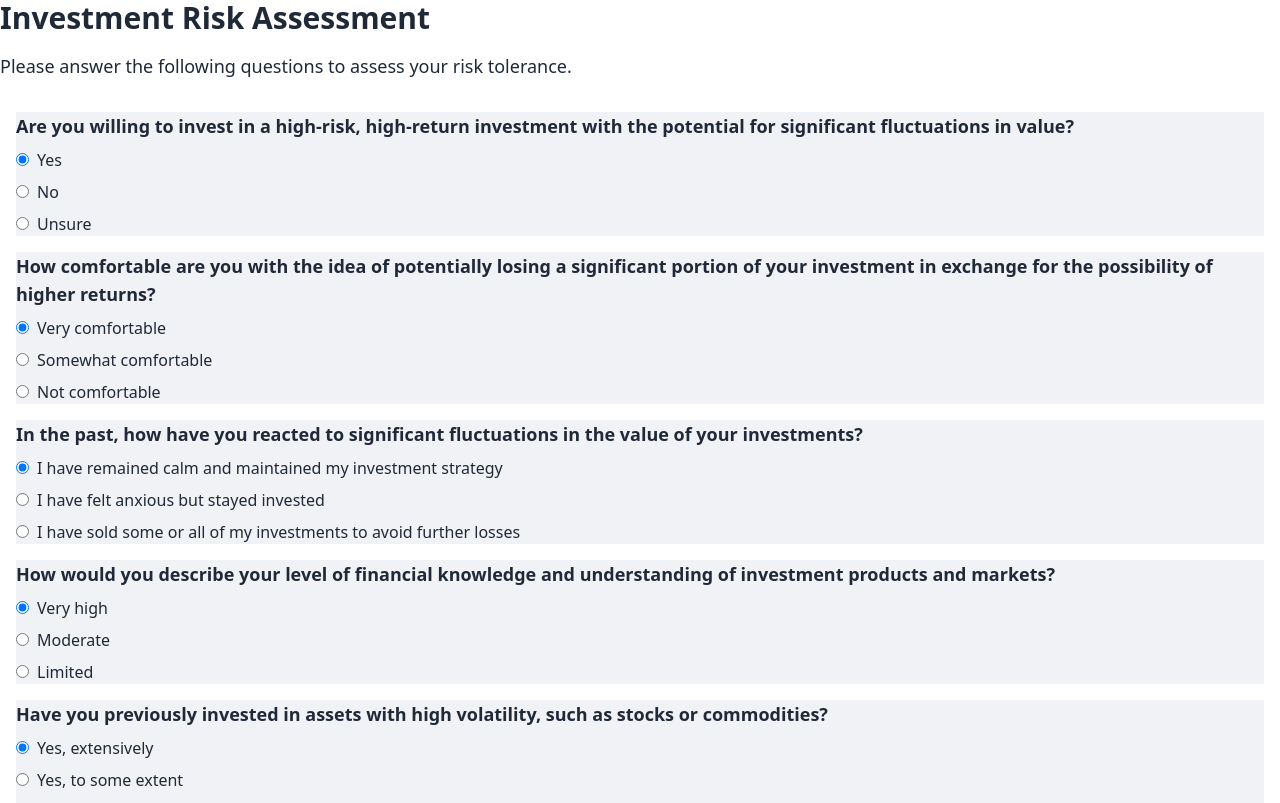
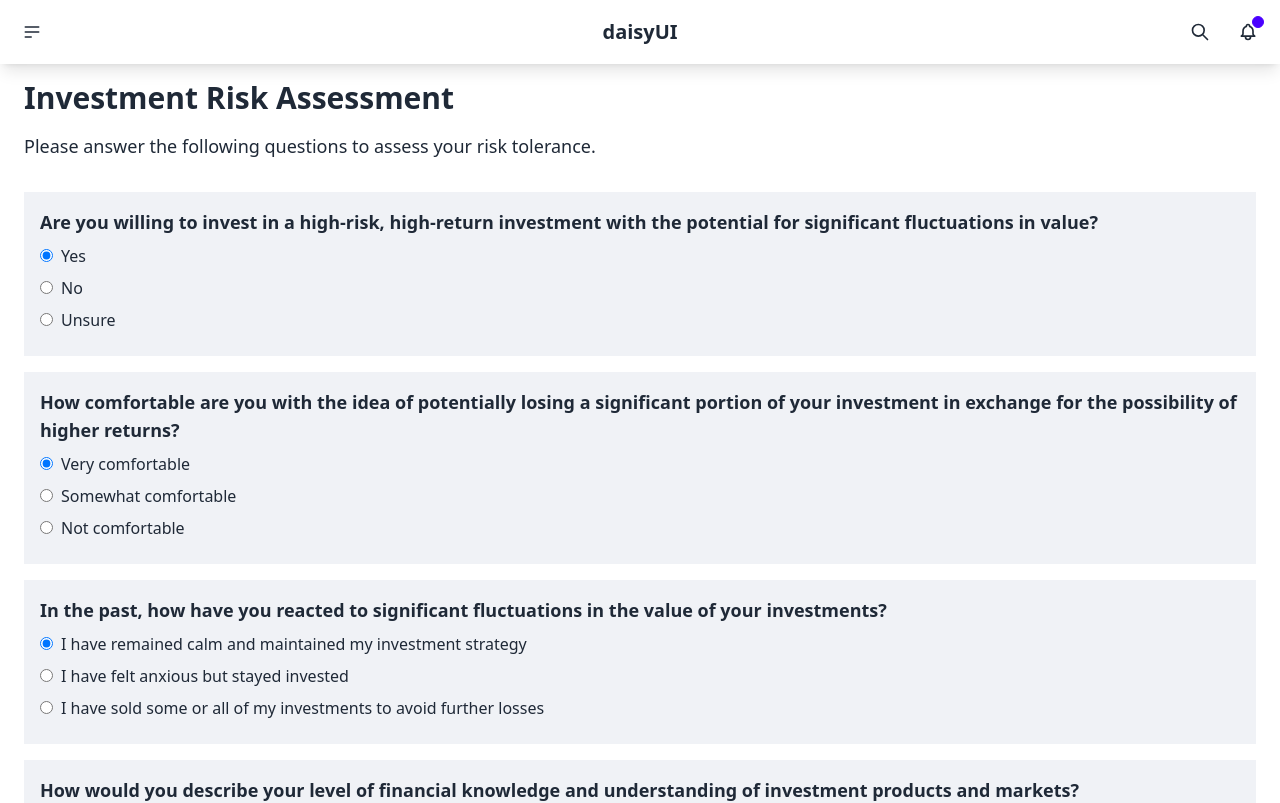
Before and after one commit to sammy429b/GOSMP-UI, a React (Vite) app: page / in a window 1280 px wide. Shown: the top 803 px of the page. Built offline with nearby package versions, Linux system fonts and the light colour scheme.

Commit message:
Navbar added

```diff
--- a/index.html
+++ b/index.html
@@ -3,7 +3,8 @@
   <head>
     <meta charset="UTF-8" />
     <meta name="viewport" content="width=device-width, initial-scale=1.0" />
-    <title>Vite + React</title>
+    <link rel="shortcut icon" href="public/logo.svg" type="image/x-icon">
+    <title>GOSMP</title>
   </head>
   <body>
     <div id="root"></div>
--- /dev/null
+++ b/src/components/Navbar.jsx
@@ -0,0 +1,38 @@
+import React from 'react'
+
+function Navbar() {
+    return (
+        <>
+            <div className="navbar bg-base-100 shadow-lg">
+                <div className="navbar-start">
+                    <div className="dropdown">
+                        <div tabIndex={0} role="button" className="btn btn-ghost btn-circle">
+                            <svg xmlns="http://www.w3.org/2000/svg" className="h-5 w-5" fill="none" viewBox="0 0 24 24" stroke="currentColor"><path strokeLinecap="round" strokeLinejoin="round" strokeWidth="2" d="M4 6h16M4 12h16M4 18h7" /></svg>
+                        </div>
+                        <ul tabIndex={0} className="menu menu-sm dropdown-content mt-3 z-[1] p-2 shadow bg-base-100 rounded-box w-52">
+                            <li><a>Homepage</a></li>
+                            <li><a>Portfolio</a></li>
+                            <li><a>About</a></li>
+                        </ul>
+                    </div>
+                </div>
+                <div className="navbar-center">
+                    <a className="btn btn-ghost text-xl">daisyUI</a>
+                </div>
+                <div className="navbar-end">
+                    <button className="btn btn-ghost btn-circle">
+                        <svg xmlns="http://www.w3.org/2000/svg" className="h-5 w-5" fill="none" viewBox="0 0 24 24" stroke="currentColor"><path strokeLinecap="round" strokeLinejoin="round" strokeWidth="2" d="M21 21l-6-6m2-5a7 7 0 11-14 0 7 7 0 0114 0z" /></svg>
+                    </button>
+                    <button className="btn btn-ghost btn-circle">
+                        <div className="indicator">
+                            <svg xmlns="http://www.w3.org/2000/svg" className="h-5 w-5" fill="none" viewBox="0 0 24 24" stroke="currentColor"><path strokeLinecap="round" strokeLinejoin="round" strokeWidth="2" d="M15 17h5l-1.405-1.405A2.032 2.032 0 0118 14.158V11a6.002 6.002 0 00-4-5.659V5a2 2 0 10-4 0v.341C7.67 6.165 6 8.388 6 11v3.159c0 .538-.214 1.055-.595 1.436L4 17h5m6 0v1a3 3 0 11-6 0v-1m6 0H9" /></svg>
+                            <span className="badge badge-xs badge-primary indicator-item"></span>
+                        </div>
+                    </button>
+                </div>
+            </div>
+        </>
+    )
+}
+
+export default Navbar
--- /dev/null
+++ b/src/layout/layout.jsx
@@ -0,0 +1,13 @@
+import { Outlet } from "react-router-dom";
+import Navbar from "../components/Navbar";
+
+const App_Layout = () => {
+    return (
+        <>
+            <Navbar />
+            <Outlet />
+        </>
+    );
+};
+
+export default App_Layout;
--- a/src/pages/UserForm.jsx
+++ b/src/pages/UserForm.jsx
@@ -41,13 +41,17 @@ export default function UserForm() {
 
     return (
         <>
+            <div className=' px-2 my-4'>
+                <div className='px-4'>
+
                 <h1 className="text-3xl font-bold mb-4">Investment Risk Assessment</h1>
                 <p className="text-lg mb-4">Please answer the following questions to assess your risk tolerance.</p>
+                </div>
                 <div className='p-4'>
                     {
                         Object.keys(questions).map((index) => {
                             return (
-                            <div key={index} className="mb-4 bg-[#f0f2f6]">
+                                <div key={index} className="mb-4 bg-[#f0f2f6] p-4">
                                     <h2 className="text-lg font-bold mb-2">{questions[index]["question"]}</h2>
                                     <div className=''>
                                         {
@@ -79,7 +83,8 @@ export default function UserForm() {
                 </div>
 
 
-            <Link to="/optimize" className="mt-4 bg-blue-500 hover:bg-blue-700 text-white font-bold py-2 px-4 rounded">Optimize</Link>
+                <Link to="/optimize" className="my-4 bg-blue-500 hover:bg-blue-700 text-white font-bold py-2 px-4 rounded ml-3 ">Optimize</Link>
+            </div>
         </>
     )
 }
```
Also changed, not shown: src/App.jsx (+8 -5 lines), public/logo.svg (added). Lines whose indentation alone changed are shown as unchanged.
